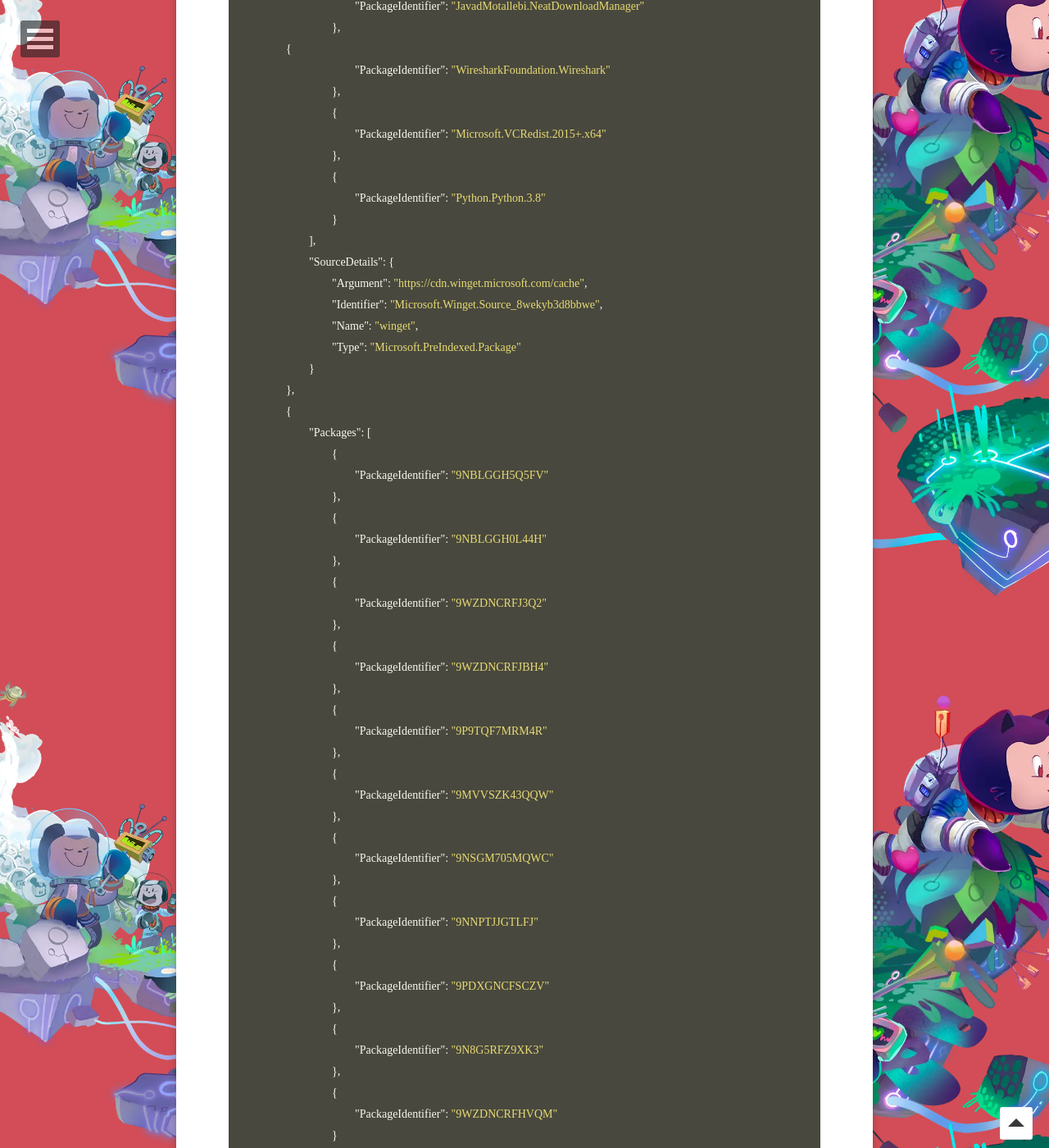
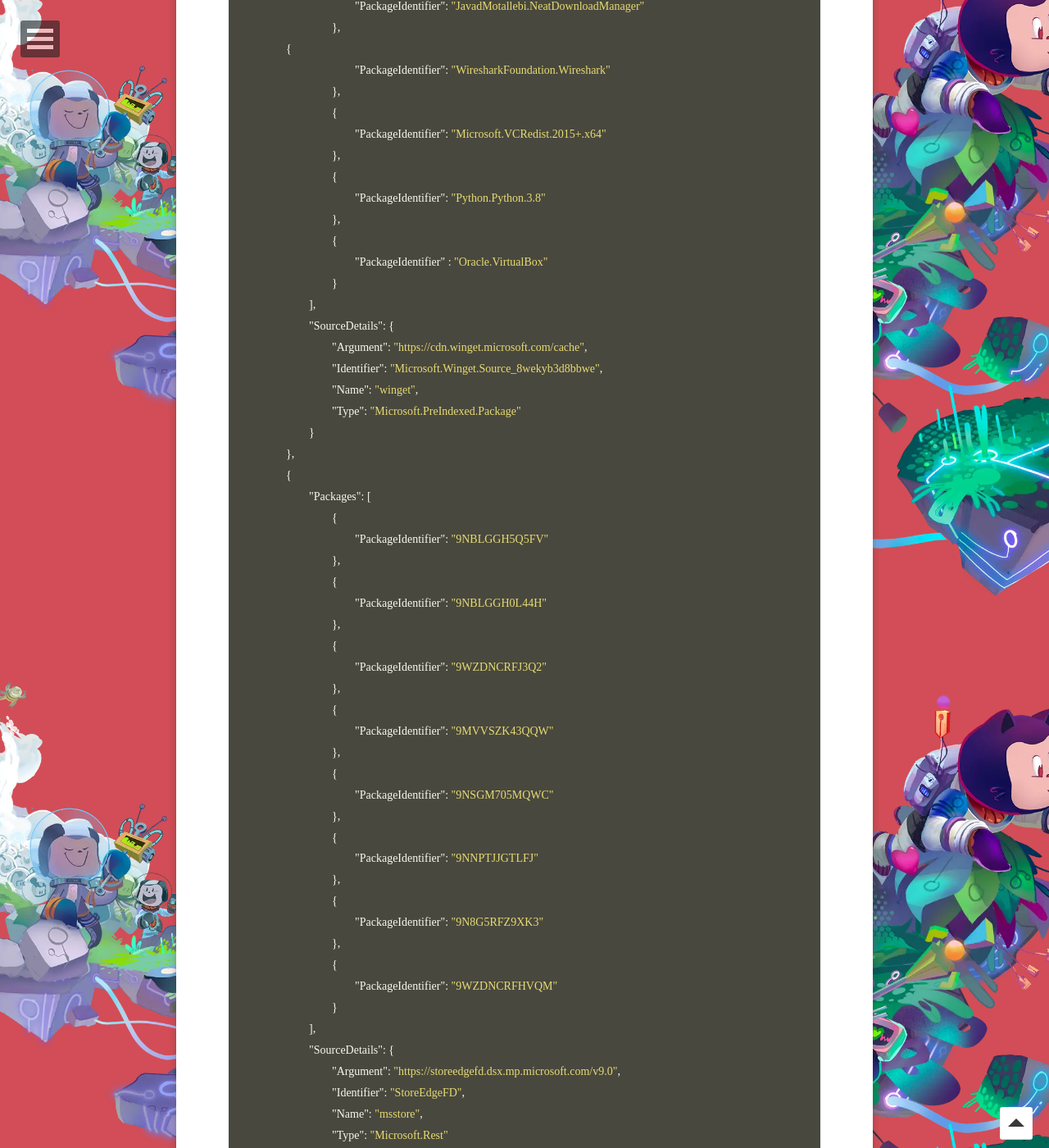
Before and after one commit to WebPavel/WebPavel.github.io, a Jekyll site: the page built from _posts/2023-04-14-WinGet-Usage.md, in a window 1280 px wide and 1400 px high, scrolled down 1962 px. Shown: the whole window at 82% size. Built offline with Jekyll 4.4.1, drawn with Linux system fonts in a browser that asks for light colours; some web fonts are replaced; some of the changed text lies outside the part shown.

Commit message:
Update 2023-04-14-WinGet-Usage.md

```diff
--- a/_posts/2023-04-14-WinGet-Usage.md
+++ b/_posts/2023-04-14-WinGet-Usage.md
@@ -81,6 +81,9 @@
 				},
 				{
 					"PackageIdentifier": "Python.Python.3.8"
+				},
+				{
+					"PackageIdentifier" : "Oracle.VirtualBox"
 				}
 			],
 			"SourceDetails": {
@@ -102,12 +105,6 @@
 					"PackageIdentifier": "9WZDNCRFJ3Q2"
 				},
 				{
-					"PackageIdentifier": "9WZDNCRFJBH4"
-				},
-				{
-					"PackageIdentifier": "9P9TQF7MRM4R"
-				},
-				{
 					"PackageIdentifier": "9MVVSZK43QQW"
 				},
 				{
@@ -115,9 +112,6 @@
 				},
 				{
 					"PackageIdentifier": "9NNPTJJGTLFJ"
-				},
-				{
-					"PackageIdentifier": "9PDXGNCFSCZV"
 				},
 				{
 					"PackageIdentifier": "9N8G5RFZ9XK3"
```
Also changed, not shown: other parts of _posts/2023-04-14-WinGet-Usage.md (+1 -1 lines).
